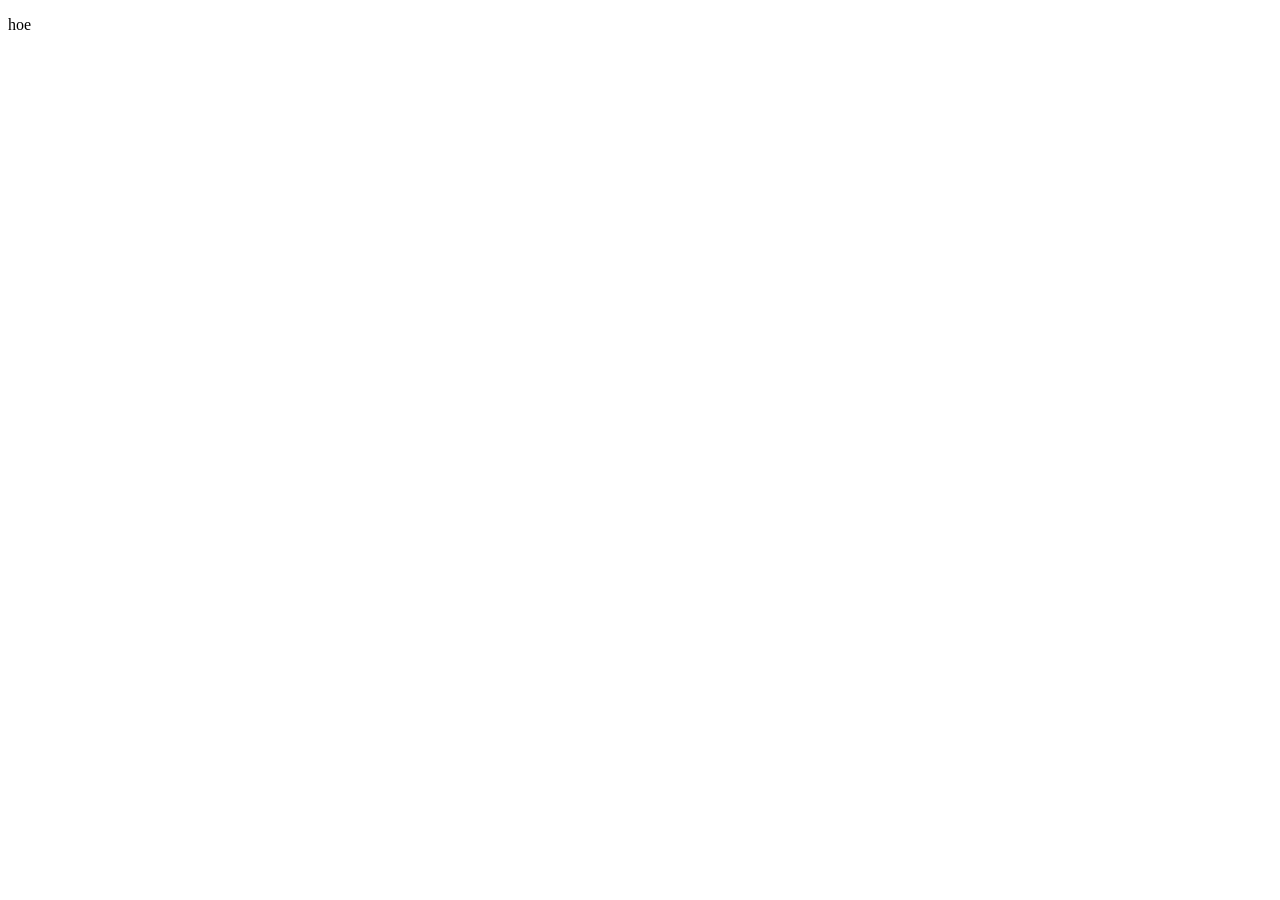
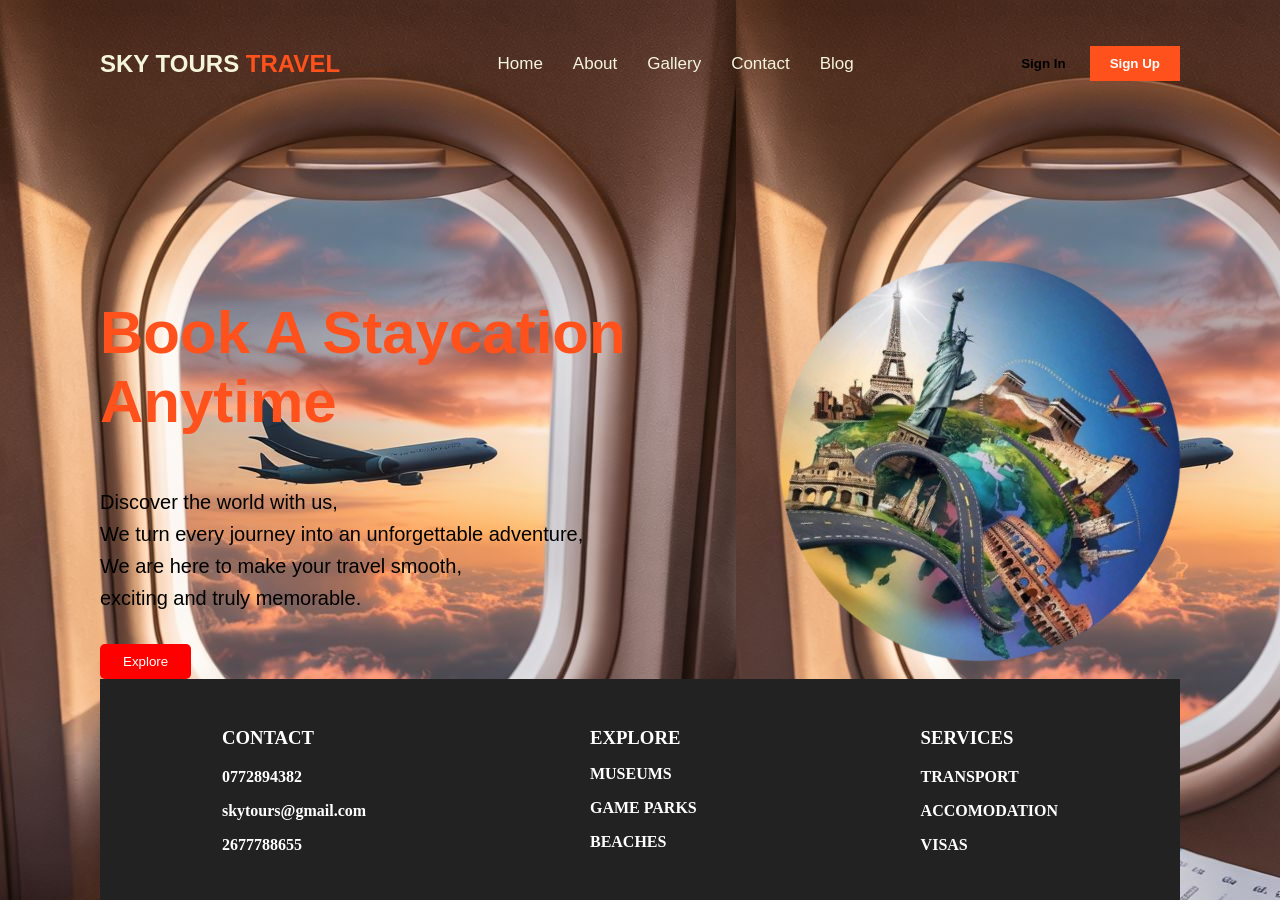
Before and after one commit to FAITH256-nalu/group-E-web-course-work, a plain HTML site: page index.html in a window 1280 px wide. Before the commit the page ends 800 px from the top, so only its background shows below. Drawn offline with Linux system fonts and the light colour scheme.

```diff
--- /dev/null
+++ b/abt.css
@@ -0,0 +1,121 @@
+
+body{
+    margin: 0 100px;
+    background-image:  url(travel.jpg);
+    text-align: center;
+}
+
+.nav{
+    width: 100%;
+    display: flex;
+    justify-content: space-between;
+    align-items: center;
+    padding: 30px 0;
+}
+.nav .logo h1{
+    font-weight: 600;
+    font-family: sans-serif;
+    color: beige;
+}
+.nav .logo b{
+    color: red;
+}.nav ul{
+    display: flex;
+    list-style: none;
+}
+.nav ul li{
+    margin-right: 30px;
+}
+.nav ul li a{
+    text-decoration: none;
+    color: beige;
+    font-weight: 500;
+    font-family: sans-serif;
+    font-size: 17px;
+}
+
+.nav ul .active {
+    content: '';
+    width: 50%;
+    height: 3px;
+    background-color: red;
+    display: flex;
+    position: relative;
+    margin-left: 10px;
+}
+
+input{
+    padding: 10px 20px;
+    cursor: pointer;
+    font-weight: 600;
+}
+.signin{
+    background: transparent;
+    border: none;
+}
+.signup{
+    background-color: red;
+    color: aliceblue;
+    outline: none;
+    border: none;
+}
+.card_container{
+    display: flex;
+    flex-direction: row;
+    justify-content: center;
+     margin-top: 100px;
+
+}
+.card{
+    width: 30%;
+    height: auto;
+    background-color: bisque;
+    border-radius: 8px;
+    overflow: hidden;
+    box-shadow: 0px 4px 8px rgba(0, 0, 0, 0.2);
+    margin: 20px;
+
+}
+
+img{
+    width: 100%;
+    height: 40%;
+
+}
+.card_content{
+    font-size: 15px;
+    height: 40%;
+}
+p{
+    padding-left: 1em;
+    padding-right: 1em;
+}
+
+@media (max-width: 800px) {
+  .card_container {
+    flex-direction: column;
+    justify-content: space-between;
+    align-items: center;
+  }
+  .card {
+    width: 60%;
+  }
+}
+.footer{
+    background: #222;
+    color: white;
+    display: flex;
+    justify-content: space-around;
+    padding: 30px 10px;
+}
+.footer-container h3{
+    margin-bottom: 10px;
+}
+.footer-conatiner a{
+    color: #ccc;
+    text-decoration: none;
+
+}
+.footer-conatiner a:hover{
+    color: white;
+}
--- /dev/null
+++ b/home.css
@@ -0,0 +1,151 @@
+
+body{
+    margin: 0 100px;
+    background-image: url(https://faith256-nalu.github.io/group-E-web-course-work/images/index/travel.jpg);
+
+
+}
+
+.nav{
+    width: 100%;
+    display:flex ;
+    justify-content: space-between;
+    align-items: center;
+    padding: 30px 0;
+}
+.nav .logo h1{
+    font-weight:600 ;
+    font-family: sans-serif;
+    color: beige;
+}
+.nav .logo b{
+    color: #ff511c;
+}
+.nav ul{
+    display: flex;
+    list-style: none;
+}
+.nav ul li{
+    margin-right: 30px;
+}
+.nav ul li a{
+    text-decoration: none;
+    color: beige;
+    font-weight: 500;
+    font-family: sans-serif;
+    font-size: 17px;
+}
+
+.nav ul .active{
+    content:' ';
+    width: 50%;
+    height: 3px;
+    background-color: #ff511c;
+    display: flex;
+    position: relative;
+    margin-left: 10px;
+}
+
+input{
+    padding: 10px 20px;
+    cursor: pointer;
+    font-weight: 600;
+}
+.signin{
+    background: transparent;
+    border: none;
+}
+.signup{
+    background-color: #ff511c;
+    color: #ffffff;
+    outline: none;
+    border: none;
+
+}
+
+.content{
+    display: grid;
+    grid-template-columns: 50% auto;
+    gap: 30px;
+    margin-top: 120px;
+    align-items: center;
+    justify-content: space-between;
+    width: 100%;
+}
+
+.content .content-left{
+    display: block;
+    width: 100%;
+}
+.content .content-left .info{
+    max-width: 100%;
+    display: flex;
+    flex-direction: column;
+}
+.content .content-left .info h2{
+    font-size: 60px;
+    color: #ff511c;
+    font-family: sans-serif;
+    margin-bottom: 30px;
+
+}
+.content .content-left .info p{
+    font-size: 20px ;
+    line-height: 2pc ;
+    color: black;
+    margin-bottom: 30px;
+    font-family: sans-serif;
+}
+
+.content .content-left button{
+    padding: 10px 23px;
+    background-color: red;
+    color: white;
+    border-radius: 5px;
+    border: none;
+    cursor: pointer;
+}
+
+.content .content-right{
+    display: block;
+    width: 100%;
+
+
+}
+.content .circle-content-right img{
+    width: 400px;
+    height: 400px;
+    position: relative;
+    animation: rotate 60s linear infinite;
+    border-radius: 50%;
+    overflow: hidden;
+}
+
+@keyframes rotate {
+    0%{
+        transform: rotate(0deg);
+    }
+    100%{
+        transform: rotate(360deg);
+    }
+
+
+}
+.footer{
+    background: #222;
+    color: white;
+    display: flex;
+    justify-content: space-around;
+    padding: 30px 10px;
+}
+.footer-container h3{
+    margin-bottom: 10px;
+}
+.footer-conatiner a{
+    color: #ccc;
+    text-decoration: none;
+
+}
+.footer-conatiner a:hover{
+    color: white;
+}
--- a/index.html
+++ b/index.html
@@ -2,10 +2,83 @@
 <html lang="en">
 <head>
     <meta charset="UTF-8">
+    <meta http-equiv="X-UA-Compatible" content="IE=edge">
+    <link rel="stylesheet" href="./home.css">
     <meta name="viewport" content="width=device-width, initial-scale=1.0">
-    <title>Document</title>
+    <title>SKY TOWERS AND TRAVEL</title>
+
+
 </head>
 <body>
-    <p>hoe</p>
+    <section class="Activities">
+        <div class="nav">
+            <div class="logo"><h1>SKY TOURS <b>TRAVEL</b></h1></div>
+            <ul>
+            <li><a href=" https://faith256-nalu.github.io/group-E-web-course-work/index.html">Home</a></li>
+            <li><a href=" https://faith256-nalu.github.io/group-E-web-course-work/about.html">About</a></li>
+            <li><a href=" https://faith256-nalu.github.io/group-E-web-course-work/gallery.html">Gallery</a></li>
+            <li><a href=" https://faith256-nalu.github.io/group-E-web-course-work/contact.html">Contact</a></li>
+            <li><a href=" https://faith256-nalu.github.io/group-E-web-course-work/blog.html">Blog</a></li>
+            </ul>
+            <form>
+                <input class="signin" type="submit" value="Sign In" name="signin">
+                <input class="signup" type="submit" value="Sign Up" name="signup">
+            </form>
+
+
+        </div>
+
+    </section>
+    <section class="grid">
+        <div class="content">
+            <div class="content-left">
+                <div class="info">
+                    <h2>Book A Staycation<br>Anytime</h2>
+                    <p>Discover the world with us,<br>
+                        We turn every journey into an unforgettable adventure,<br>
+                        We are here to make your travel smooth,<br>
+                        exciting and truly memorable.
+                    </p>
+                </div>
+                <button>Explore</button>
+            </div>
+            <div class=" circle-content-right">
+                <img src="https://faith256-nalu.github.io/group-E-web-course-work/images/index/trvel.jpg" alt="">
+            </div>
+
+        </div>
+
+    </section>
+
+    <footer class="footer">
+        <div class="footer-conatiner">
+          <h3>CONTACT</h3>
+            <p><strong>0772894382</strong></p>
+            <p><strong>skytours@gmail.com</strong></p>
+            <p><strong>2677788655</strong></p>
+
+        </div>
+
+        <div class="footer-container">
+            <h3>EXPLORE</h3>
+            <p><strong>MUSEUMS</strong></p>
+            <p><strong>GAME PARKS</strong></p>
+            <p><strong>BEACHES</strong></p>
+
+        </div>
+
+        <div class="footer-conatiner">
+            <h3>SERVICES</h3>
+            <p><strong>TRANSPORT</strong></p>
+            <p><strong>ACCOMODATION</strong></p>
+            <p><strong>VISAS</strong></p>
+
+
+        </div>
+
+    </footer>
+
+  </div>
+
 </body>
 </html>
```
Also changed, not shown: about-us.html (added, +140 -0 lines), blog.html (added), contact.html (added), gallery.html (added), images/about/image1.jpg (added), images/about/image2.jpg (added), images/about/image3.jpg (added), images/about/image4.jpg (added), images/about/image5.jpg (added), images/about/image6.jpg (added), images/index/plan.jpg (added), images/index/travel.jpg (added), images/index/trvel.jpg (added).
